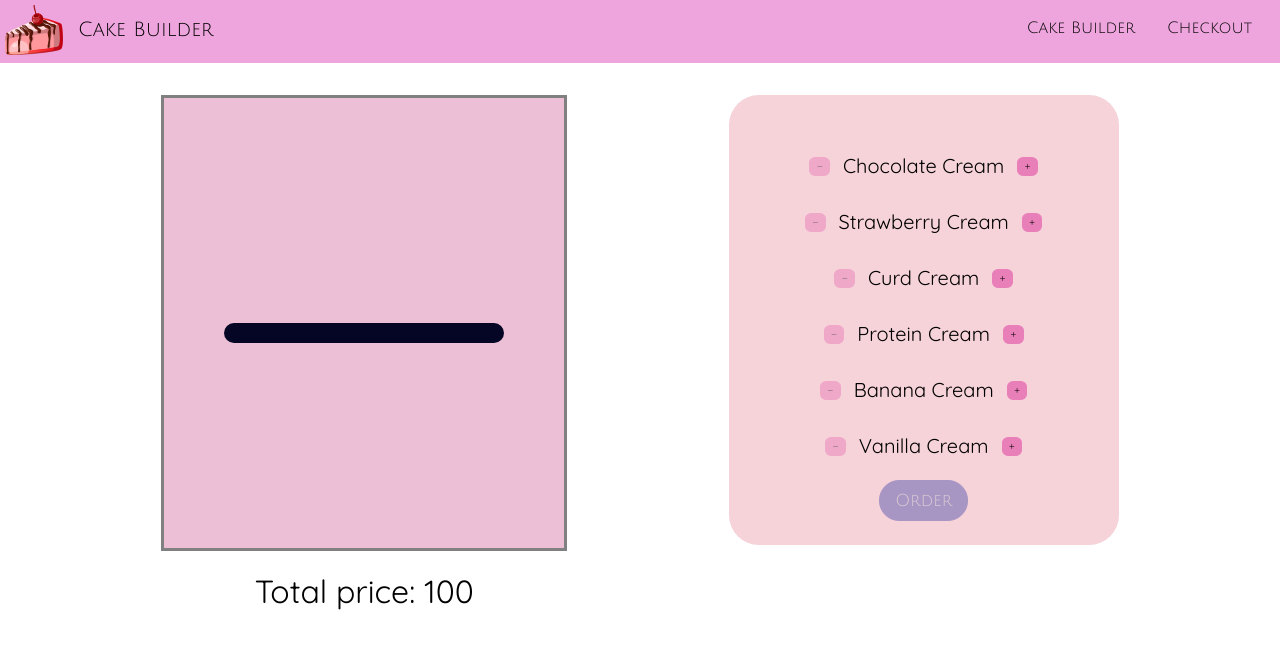
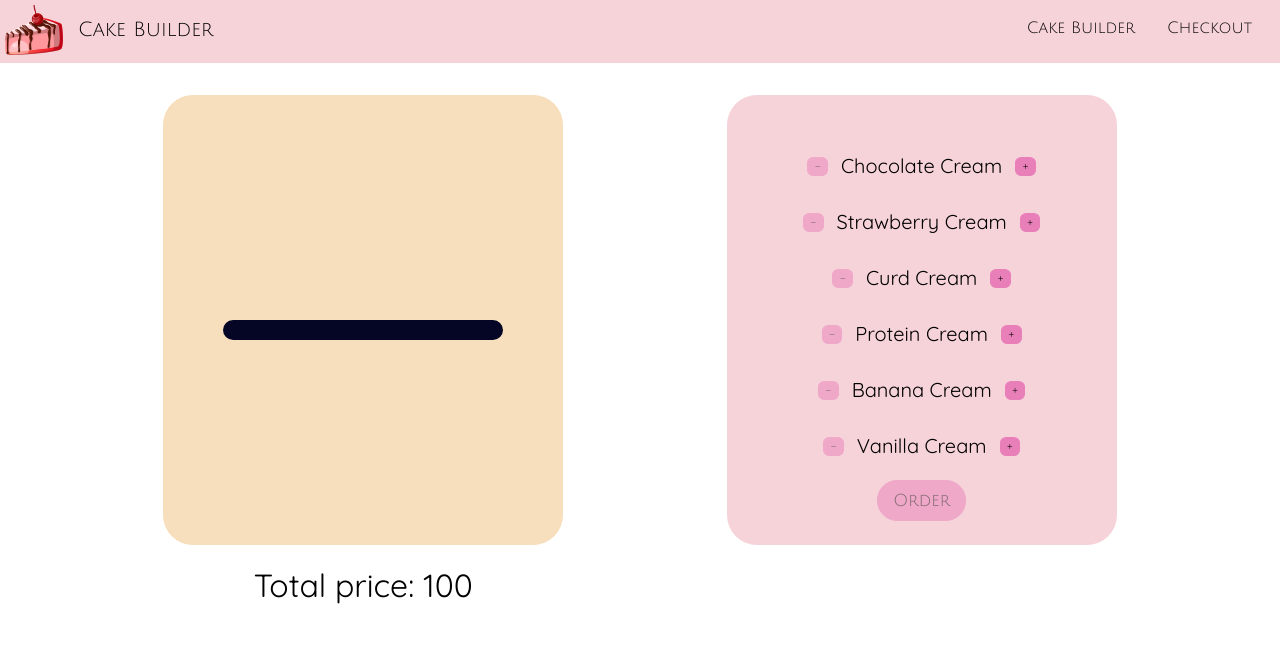
Before and after one commit to Aiperi-Amankulova/cake-builder, a React (Create React App) app: page / in a window 1280 px wide. Shown: the top 648 px of the page. Built offline with nearby package versions, Linux system fonts and the light colour scheme; a web font is replaced by a local one.

Commit message:
css properties correction

```diff
--- a/src/components/CakeBuilder/Сhocolate/Chocolate.module.css
+++ b/src/components/CakeBuilder/Сhocolate/Chocolate.module.css
@@ -1,12 +1,13 @@
-.Chocolate .bento{
-    border: 3px solid gray;
-    background-color: rgb(236, 191, 214);
+.Chocolate .bento {
+  background-color: #f7dfbd;
   margin: 0 auto;
   margin-bottom: 20px;
   max-width: 300px;
   min-width: 280px;
   height: 430px;
   padding-top: 20px;
+
+  border-radius: 30px;
 
   display: flex;
   flex-flow: column wrap;
@@ -15,19 +16,17 @@
 
   overflow: hidden;
 }
-.Chocolate .price{
+.Chocolate .price {
   font-size: 2rem;
-    font-family: 'Quicksand', sans-serif;
+  font-family: "Quicksand", sans-serif;
   margin-top: 5px;
   display: flex;
   justify-content: center;
 }
-@media(min-width:500px){
-    .Chocolate .bento{
+@media (min-width: 500px) {
+  .Chocolate .bento {
     margin: 0 auto;
     margin-bottom: 20px;
-        max-width: 90%;
     min-width: 400px;
-        height: 430px;
   }
 }
--- a/src/components/Layout/Drawer/Drawer.module.css
+++ b/src/components/Layout/Drawer/Drawer.module.css
@@ -1,19 +1,19 @@
-.Drawer  .content{
+.Drawer .content {
   width: 250px;
   height: 100%;
-background-color: rgb(191, 223, 236);
+  background-color: #f6d2d9;
   position: fixed;
   z-index: 200;
   top: 0;
   left: 0;
-box-sizing: 0 0 .5px rgba(0, 0 , 0, .5);
+  box-sizing: 0 0 0.5px rgba(0, 0, 0, 0.5);
 
-transition: transform .3s ease-out;
+  transition: transform 0.3s ease-out;
 }
 
-.Open{
+.Open {
   transform: translateX(0);
 }
-.Closed{
+.Closed {
   transform: translateX(-260px);
 }
--- a/src/components/Layout/Toolbar/Toolbar.module.css
+++ b/src/components/Layout/Toolbar/Toolbar.module.css
@@ -1,17 +1,17 @@
-.Toolbar{
-    background-color: #eea4dc;
+.Toolbar {
+  background-color: #f6d2d9;
 
   display: flex;
   justify-content: space-between;
 }
-.Toolbar nav{
+.Toolbar nav {
   display: none;
 }
-@media(min-width: 500px){
-    .Toolbar{
+@media (min-width: 500px) {
+  .Toolbar {
     min-width: 200px;
   }
-    .Toolbar nav{
+  .Toolbar nav {
     display: block;
   }
 }
--- a/src/components/UI/Button/Button.module.css
+++ b/src/components/UI/Button/Button.module.css
@@ -1,34 +1,34 @@
-.Button{
-    border: 1px solid  rgb(90, 90, 175);
-    background-color: rgb(90, 90, 175);
+.Button {
+  border: 1px solid #e97fb9;
+  background-color: #e97fb9;
   border-radius: 20px;
   padding: 10px 15px;
   font-size: 17px;
   margin-top: 6px;
-    color: rgb(200, 200, 209);
-    font-family: 'Julius Sans One', sans-serif;
+  color: black;
+  font-family: "Julius Sans One", sans-serif;
   cursor: pointer;
 }
 .Button:disabled {
-    opacity: .5;
+  opacity: 0.5;
 }
 .Button:not(:disabled):hover {
-    opacity: .8;
+  opacity: 0.8;
 }
-.Button:disabled{
-    opacity: .5;
+.Button:disabled {
+  opacity: 0.5;
 }
-.Button:not(:disabled):hover{
-    opacity: .8;
+.Button:not(:disabled):hover {
+  opacity: 0.8;
 }
-.green{
-  font-family: 'Julius Sans One', sans-serif;
+.green {
+  font-family: "Julius Sans One", sans-serif;
   background-color: rgb(25, 124, 25);
   color: white;
   border: none;
 }
-.red{
-  font-family: 'Julius Sans One', sans-serif;
+.red {
+  font-family: "Julius Sans One", sans-serif;
   background-color: rgb(219, 70, 70);
   color: white;
   border: none;
```
Lines whose indentation alone changed are shown as unchanged.
